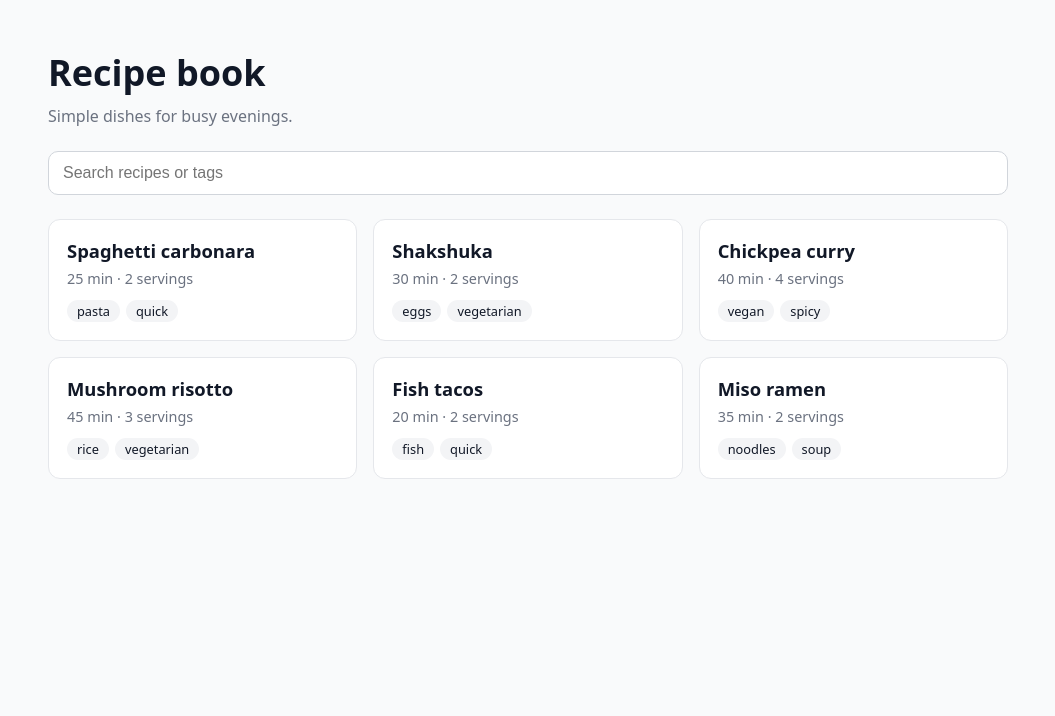
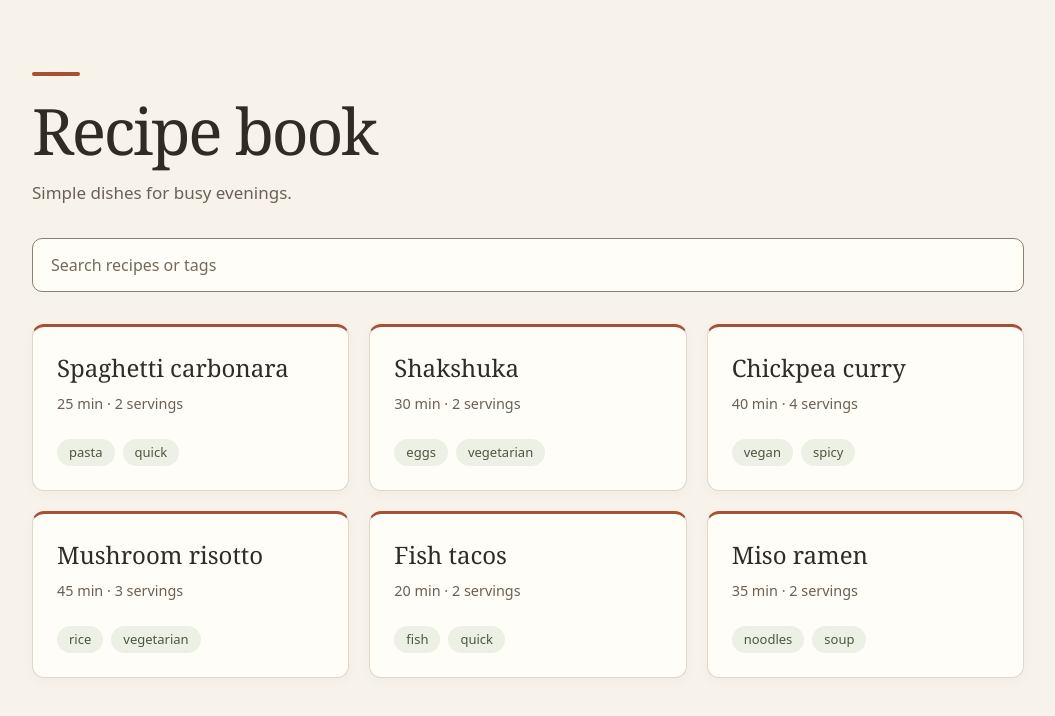
Before and after one commit to ski043/youtube-factory-demo-test, a React (Vite) app: page / in a window 1280 px wide. Shown: the top 716 px of the page, without its empty margins (112-1167 px from the left). Built offline with nearby package versions, Linux system fonts and the light colour scheme.

Commit message:
YTF-10 feat(recipes): polish recipe book styling

```diff
--- a/src/App.css
+++ b/src/App.css
@@ -1,26 +1,59 @@
 .page {
-  max-width: 960px;
+  max-width: 1040px;
   margin: 0 auto;
-  padding: 48px 24px;
+  padding: clamp(32px, 6vw, 72px) 24px;
+}
+
+.header {
+  margin-bottom: 32px;
+}
+
+.header::before {
+  content: '';
+  display: block;
+  width: 48px;
+  height: 4px;
+  margin-bottom: 20px;
+  background: #a65035;
+  border-radius: 2px;
 }
 
 .header h1 {
   margin: 0;
-  font-size: 2.25rem;
+  font-family: Georgia, 'Times New Roman', serif;
+  font-size: clamp(2.5rem, 6vw, 4rem);
+  font-weight: 400;
+  line-height: 1.1;
+  letter-spacing: -0.035em;
 }
 
 .subtitle {
-  margin: 8px 0 24px;
-  color: #6b7280;
+  margin: 14px 0 0;
+  color: #6b6053;
+  font-size: 1.0625rem;
 }
 
 .search {
+  display: block;
   width: 100%;
-  padding: 12px 14px;
-  font-size: 1rem;
-  border: 1px solid #d1d5db;
+  min-height: 52px;
+  padding: 14px 18px;
+  font: inherit;
+  color: #302b24;
+  background: #fffdf8;
+  border: 1px solid #8c7f6d;
   border-radius: 10px;
-  margin-bottom: 24px;
+  margin-bottom: 32px;
+}
+
+.search::placeholder {
+  color: #756958;
+  opacity: 1;
+}
+
+.search:focus-visible {
+  outline: 3px solid #a65035;
+  outline-offset: 3px;
 }
 
 .grid {
@@ -28,44 +61,81 @@
   padding: 0;
   margin: 0;
   display: grid;
-  grid-template-columns: repeat(auto-fill, minmax(260px, 1fr));
-  gap: 16px;
+  grid-template-columns: repeat(auto-fill, minmax(min(100%, 260px), 1fr));
+  gap: 20px;
 }
 
 .card {
-  border: 1px solid #e5e7eb;
+  display: flex;
+  flex-direction: column;
+  min-width: 0;
+  border: 1px solid #dfd7ca;
+  border-top: 3px solid #a65035;
   border-radius: 12px;
-  padding: 18px;
-  background: #fff;
+  padding: 26px 24px 24px;
+  background: #fffdf8;
+  box-shadow: 0 3px 12px rgb(66 49 29 / 4%);
+  overflow-wrap: anywhere;
 }
 
 .card h2 {
-  margin: 0 0 6px;
-  font-size: 1.15rem;
+  margin: 0 0 10px;
+  font-family: Georgia, 'Times New Roman', serif;
+  font-size: 1.5rem;
+  font-weight: 400;
+  line-height: 1.25;
 }
 
 .meta {
-  margin: 0 0 12px;
-  color: #6b7280;
+  margin: 0 0 24px;
+  color: #6b6053;
   font-size: 0.9rem;
+  font-variant-numeric: tabular-nums;
 }
 
 .tags {
   list-style: none;
   padding: 0;
-  margin: 0;
+  margin: auto 0 0;
   display: flex;
   flex-wrap: wrap;
-  gap: 6px;
+  gap: 8px;
 }
 
 .tag {
-  padding: 2px 10px;
+  padding: 4px 12px;
   border-radius: 999px;
-  background: #f3f4f6;
-  font-size: 0.8rem;
+  color: #4c573c;
+  background: #edf0e5;
+  font-size: 0.8125rem;
+  font-weight: 500;
 }
 
 .empty {
-  color: #6b7280;
+  margin: 0;
+  padding: 32px 24px;
+  color: #6b6053;
+  background: #fffdf8;
+  border: 1px dashed #b8aa96;
+  border-radius: 12px;
+  text-align: center;
+  overflow-wrap: anywhere;
 }
+
+@media (max-width: 480px) {
+  .page {
+    padding-inline: 20px;
+  }
+
+  .header {
+    margin-bottom: 24px;
+  }
+
+  .search {
+    margin-bottom: 24px;
+  }
+
+  .card {
+    padding: 22px 20px;
+  }
+}
--- a/src/index.css
+++ b/src/index.css
@@ -1,7 +1,16 @@
 :root {
   font-family: system-ui, -apple-system, 'Segoe UI', sans-serif;
-  color: #111827;
-  background: #f9fafb;
+  color: #302b24;
+  background: #f7f3eb;
+  line-height: 1.5;
+  font-synthesis: none;
+  text-rendering: optimizeLegibility;
+}
+
+*,
+*::before,
+*::after {
+  box-sizing: border-box;
 }
 
 body {
```
